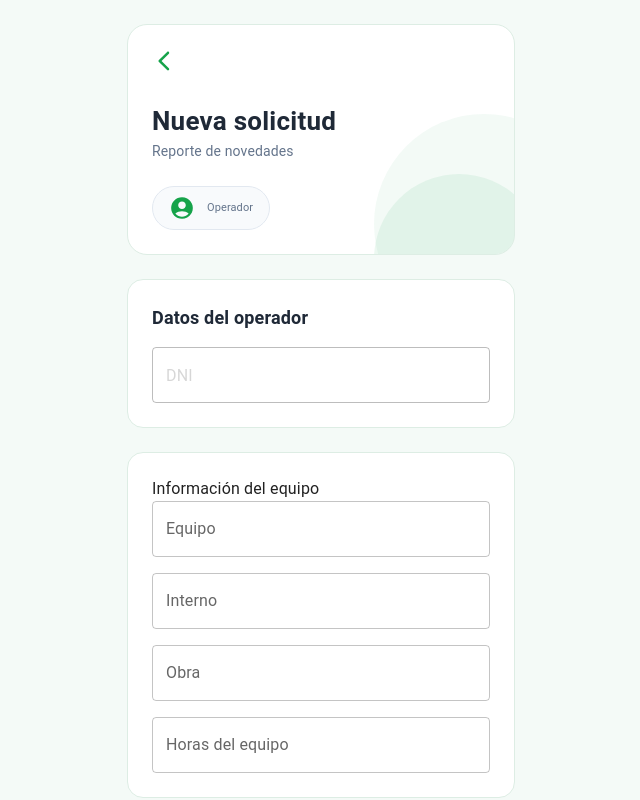
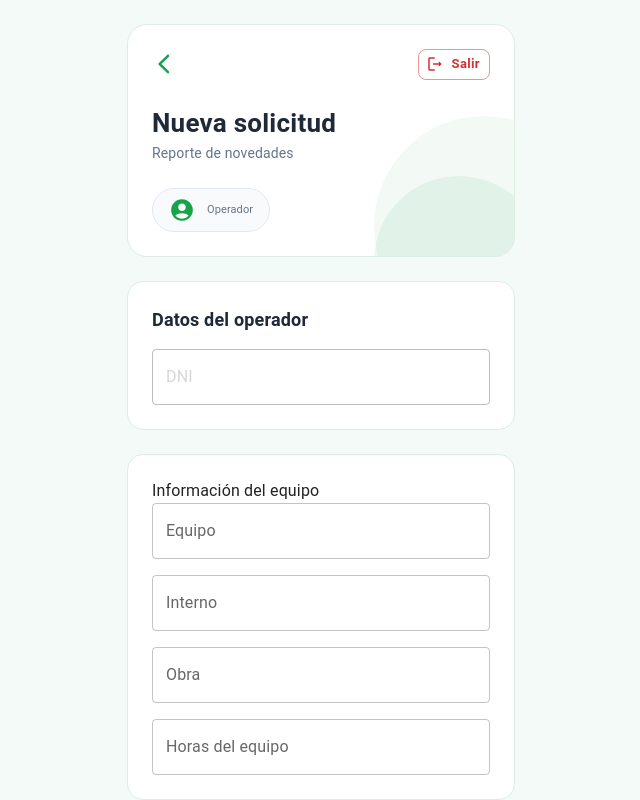
Before and after one commit to marycairo/MANTENIMIENTO_COMA, a React (Vite) app: page /reportar in a window 1280 px wide. Shown: the top 800 px of the page, without its empty margins (319-959 px from the left). Built offline with nearby package versions, Linux system fonts and the light colour scheme.

Commit message:
Actualización

```diff
--- a/src/Pages/Home.jsx
+++ b/src/Pages/Home.jsx
@@ -3,6 +3,8 @@ import {
   Typography,
   Paper
 } from "@mui/material";
+import Button from "@mui/material/Button";
+import LogoutRoundedIcon from "@mui/icons-material/LogoutRounded";
 
 import BuildRoundedIcon from "@mui/icons-material/BuildRounded";
 import HistoryRoundedIcon from "@mui/icons-material/HistoryRounded";
@@ -29,7 +31,16 @@ export default function Home() {
 
 {/* Header */}
 
-      <Box sx={{ mb: 5 }}>
+<Box
+  sx={{
+    display: "flex",
+    justifyContent: "space-between",
+    alignItems: "center",
+    mb: 5
+  }}
+>
+
+  <Box>
 
     <Typography
       sx={{
@@ -50,6 +61,25 @@ export default function Home() {
     >
       Sistema de Reporte de Novedades
     </Typography>
+
+  </Box>
+
+  <Button
+    variant="outlined"
+    color="error"
+    startIcon={<LogoutRoundedIcon />}
+    onClick={() => {
+      localStorage.removeItem("dni");
+      navigate("/");
+    }}
+    sx={{
+      borderRadius: 2,
+      textTransform: "none",
+      fontWeight: 600
+    }}
+  >
+    Salir
+  </Button>
 
 </Box>
 
--- a/src/Pages/reportForm.jsx
+++ b/src/Pages/reportForm.jsx
@@ -1,6 +1,7 @@
 import { useState } from "react";
 import { useNavigate } from "react-router-dom";
 import AccountCircleRoundedIcon from "@mui/icons-material/AccountCircleRounded";
+import LogoutRoundedIcon from "@mui/icons-material/LogoutRounded";
 
 import  {
   Box,
@@ -67,6 +68,7 @@ export default function ReportForm() {
     >
 
 {/* HEADER */}
+
 <Paper
   elevation={0}
   sx={{
@@ -106,6 +108,16 @@ export default function ReportForm() {
     }}
   />
 
+  <Box
+    sx={{
+      display: "flex",
+      justifyContent: "space-between",
+      alignItems: "center",
+      mb: 3,
+      position: "relative",
+      zIndex: 1
+    }}
+  >
     <ArrowBackIosNewRoundedIcon
       onClick={() => navigate("/home")}
       sx={{
@@ -114,12 +126,32 @@ export default function ReportForm() {
       }}
     />
 
+    <Button
+      variant="outlined"
+      color="error"
+      size="small"
+      startIcon={<LogoutRoundedIcon />}
+      onClick={() => {
+        localStorage.removeItem("dni");
+        navigate("/");
+      }}
+      sx={{
+        borderRadius: 2,
+        textTransform: "none",
+        fontWeight: 600
+      }}
+    >
+      Salir
+    </Button>
+  </Box>
+
   <Typography
     sx={{
-      mt: 3,
       fontSize: 26,
       fontWeight: 700,
-      color: "#1F2937"
+      color: "#1F2937",
+      position: "relative",
+      zIndex: 1
     }}
   >
     Nueva solicitud
@@ -129,7 +161,9 @@ export default function ReportForm() {
     sx={{
       color: "#64748B",
       fontSize: 14,
-      mb: 3
+      mb: 3,
+      position: "relative",
+      zIndex: 1
     }}
   >
     Reporte de novedades
@@ -144,7 +178,9 @@ export default function ReportForm() {
       py: 1,
       borderRadius: 20,
       background: "#F8FAFC",
-      border: "1px solid #E2E8F0"
+      border: "1px solid #E2E8F0",
+      position: "relative",
+      zIndex: 1
     }}
   >
     <AccountCircleRoundedIcon
```
Lines whose indentation alone changed are shown as unchanged.
